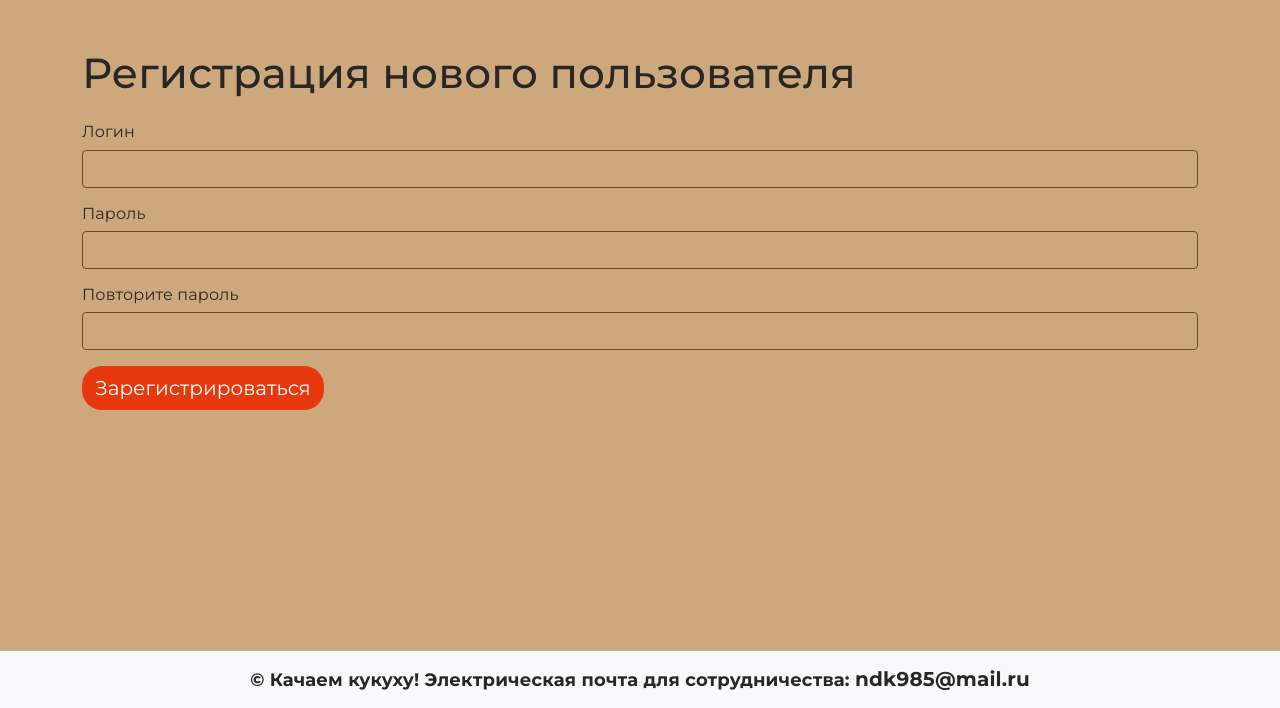
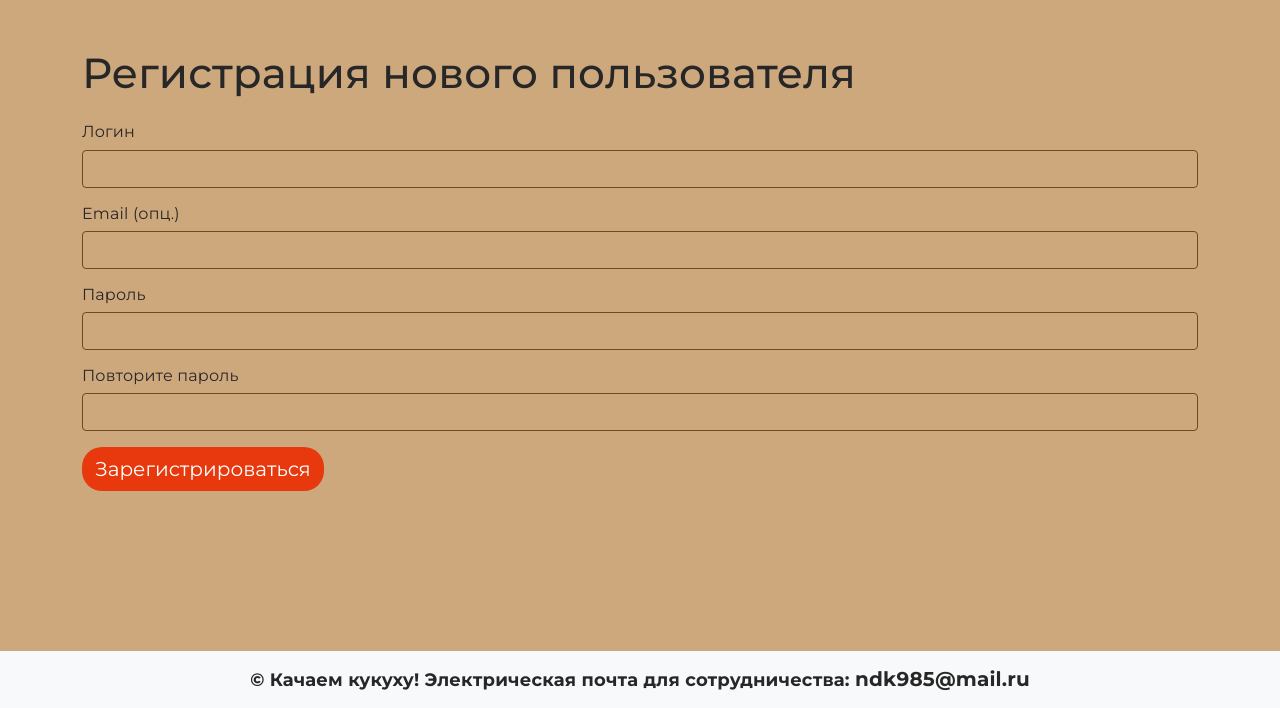
Before and after one commit to Ndk985/cuckoo_pump, a Flask app: page /register in a window 1280 px wide. Shown: the part 92-800 px from the top of the page. Run offline with Flask 3, Linux system fonts and the light colour scheme; data that the repository does not hold is empty; some libraries are stand-ins or nearby versions.

Commit message:
добавлен имеил

```diff
--- a/cp_app/forms.py
+++ b/cp_app/forms.py
@@ -1,5 +1,5 @@
 from flask_wtf import FlaskForm
-from wtforms import StringField, SubmitField
+from wtforms import StringField, SubmitField, EmailField
 from wtforms.validators import DataRequired, Length
 from flask_ckeditor import CKEditorField
 from wtforms import PasswordField, TextAreaField
@@ -20,13 +20,14 @@ class QuestionForm(FlaskForm):
 
 
 class LoginForm(FlaskForm):
-    username = StringField('Логин', validators=[DataRequired()])
+    login = StringField('Username или Email', validators=[DataRequired()])
     password = PasswordField('Пароль', validators=[DataRequired()])
     submit = SubmitField('Войти')
 
 
 class RegistrationForm(FlaskForm):
     username = StringField('Логин', validators=[DataRequired(), Length(3, 64)])
+    email = EmailField('Email (опц.)')
     password = PasswordField('Пароль', validators=[DataRequired()])
     password2 = PasswordField('Повторите пароль',
                               validators=[DataRequired(), EqualTo('password')])
--- a/cp_app/models.py
+++ b/cp_app/models.py
@@ -27,6 +27,7 @@ class Question(db.Model):
 class User(UserMixin, db.Model):
     id = db.Column(db.Integer, primary_key=True)
     username = db.Column(db.String(64), unique=True, nullable=False)
+    email = db.Column(db.String(120), unique=True, nullable=True)
     password_hash = db.Column(db.String(256), nullable=False)
     is_admin = db.Column(db.Boolean, default=False)
 
--- a/cp_app/templates/login.html
+++ b/cp_app/templates/login.html
@@ -6,8 +6,8 @@
   <form method="post" class="mt-4">
     {{ form.hidden_tag() }}
     <div class="mb-3">
-      {{ form.username.label(class="form-label") }}
-      {{ form.username(class="form-control") }}
+      {{ form.login.label(class="form-label") }}
+      {{ form.login(class="form-control") }}
     </div>
     <div class="mb-3">
       {{ form.password.label(class="form-label") }}
--- a/cp_app/templates/register.html
+++ b/cp_app/templates/register.html
@@ -8,6 +8,10 @@
     <div class="mb-3">
       {{ form.username.label(class="form-label") }}
       {{ form.username(class="form-control") }}
+    </div>
+    <div class="mb-3">
+      {{ form.email.label(class="form-label") }}
+      {{ form.email(class="form-control") }}
     </div>
     <div class="mb-3">
       {{ form.password.label(class="form-label") }}
--- a/cp_app/views.py
+++ b/cp_app/views.py
@@ -103,11 +103,14 @@ def login():
         return redirect(url_for('index_view'))
     form = LoginForm()
     if form.validate_on_submit():
-        user = User.query.filter_by(username=form.username.data).first()
+        # ищем по email или username
+        login = form.login.data.lower()
+        user = (User.query.filter_by(email=login).first() or
+                User.query.filter_by(username=login).first())
         if user and user.check_password(form.password.data):
             login_user(user)
             return redirect(request.args.get('next') or url_for('index_view'))
-        flash('Неверный логин или пароль')
+        flash('Неверный username/email или пароль')
     return render_template('login.html', form=form)
 
 
@@ -120,14 +123,19 @@ def logout():
 
 
 @app.route('/register', methods=['GET', 'POST'])
-# @login_required
 def register():
     form = RegistrationForm()
     if form.validate_on_submit():
+        # уникальность username
         if User.query.filter_by(username=form.username.data).first():
             flash('Такой пользователь уже существует')
             return redirect(url_for('register'))
-        user = User(username=form.username.data, is_admin=False)
+
+        user = User(
+            username=form.username.data,
+            email=form.email.data.lower() if form.email.data else None,
+            is_admin=False
+        )
         user.set_password(form.password.data)
         db.session.add(user)
         db.session.commit()
```
Also changed, not shown: migrations/versions/eb6d63d4a8d6_add_email_to_user.py (added, +34 -0 lines), .github/workflows/main.yml.
